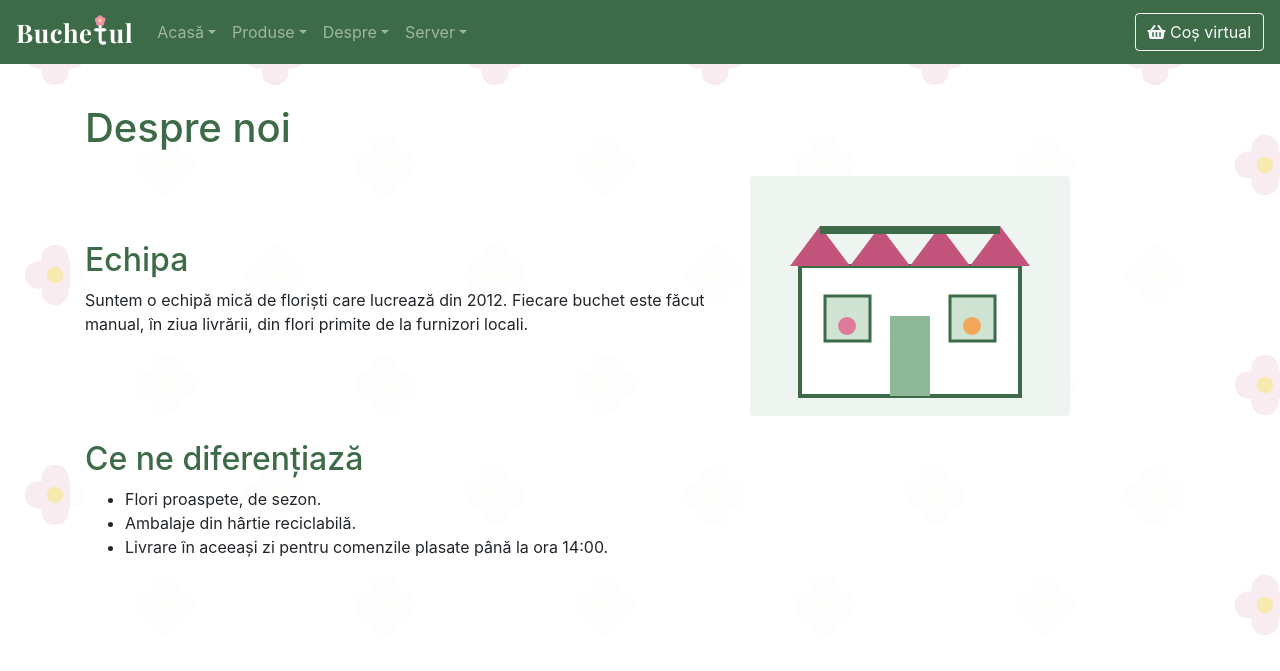
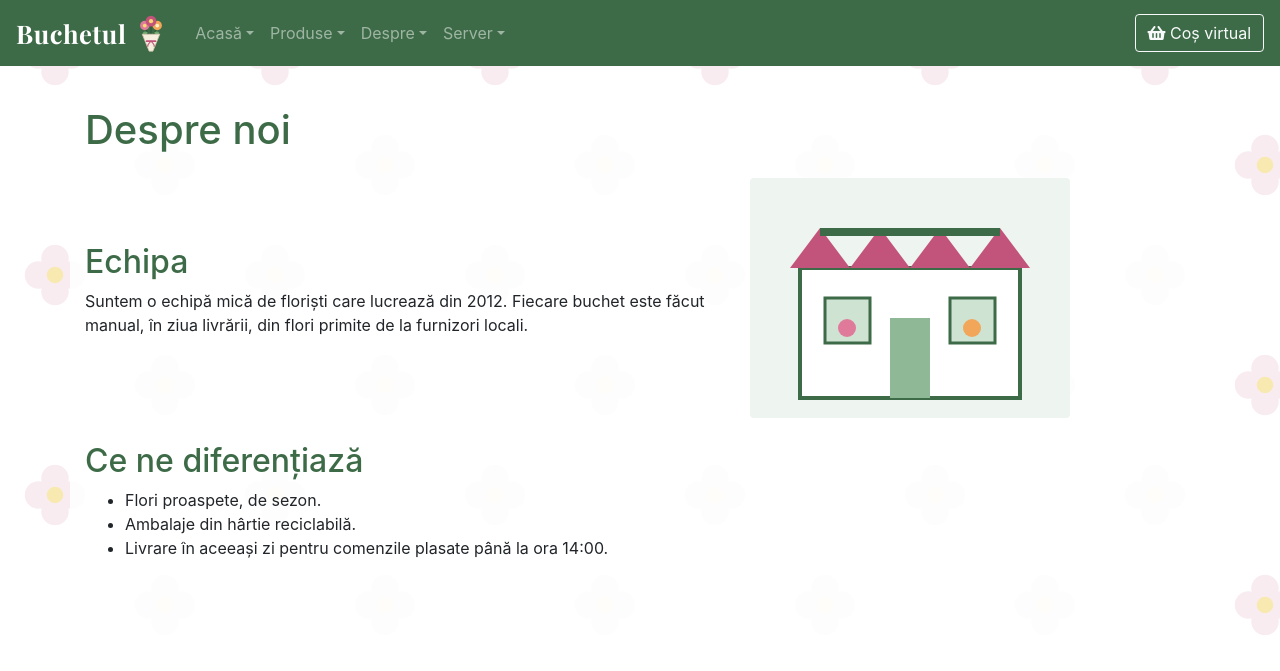
Before and after one commit to stoian-mihail/florarie, a Django app: page /despre in a window 1280 px wide. Shown: the top 671 px of the page. Run offline with Django 5.2, Linux system fonts and the light colour scheme.

Commit message:
Sigla: numele Buchetul urmat de desenul buchetului

```diff
--- a/florarie/static/css/nav.css
+++ b/florarie/static/css/nav.css
@@ -4,16 +4,16 @@
     margin-top: 0;
 }
 
-/* sigla: numele florariei, cu litera "t" desenata ca o floare */
+/* sigla: numele florariei + desenul buchetului */
 .sigla {
+    display: flex;
+    align-items: center;
     font-family: 'Playfair Display', Georgia, serif;
     font-size: 1.6rem;
     letter-spacing: 0.5px;
 }
-.sigla .litera-t {
-    height: 1.2em;
-    vertical-align: -0.12em;
-    margin: 0 0.02em;
+.sigla img {
+    margin-left: 0.3rem;
 }
 
 .bg-verde {
--- a/florarie/templates/florarie/baza.html
+++ b/florarie/templates/florarie/baza.html
@@ -14,9 +14,10 @@
 <body>
 <header>
     <nav class="navbar navbar-expand-md navbar-dark bg-verde">
-        {# sigla: in cuvantul "Buchetul", litera "t" e o floare #}
-        <a class="navbar-brand sigla" href="{% url 'index' %}" aria-label="{{ firma.nume }}">
-            Buche<img src="{% static 'imagini/litera_t.svg' %}" alt="t" class="litera-t">ul
+        {# sigla: numele florariei urmat de desenul buchetului #}
+        <a class="navbar-brand sigla" href="{% url 'index' %}">
+            {{ firma.nume }}
+            <img src="{% static 'imagini/logo.svg' %}" alt="" width="40" height="40">
         </a>
         <button class="navbar-toggler" type="button" data-toggle="collapse" data-target="#meniu">
             <span class="navbar-toggler-icon"></span>
```
Also changed, not shown: florarie/static/imagini/litera_t.svg (deleted).
